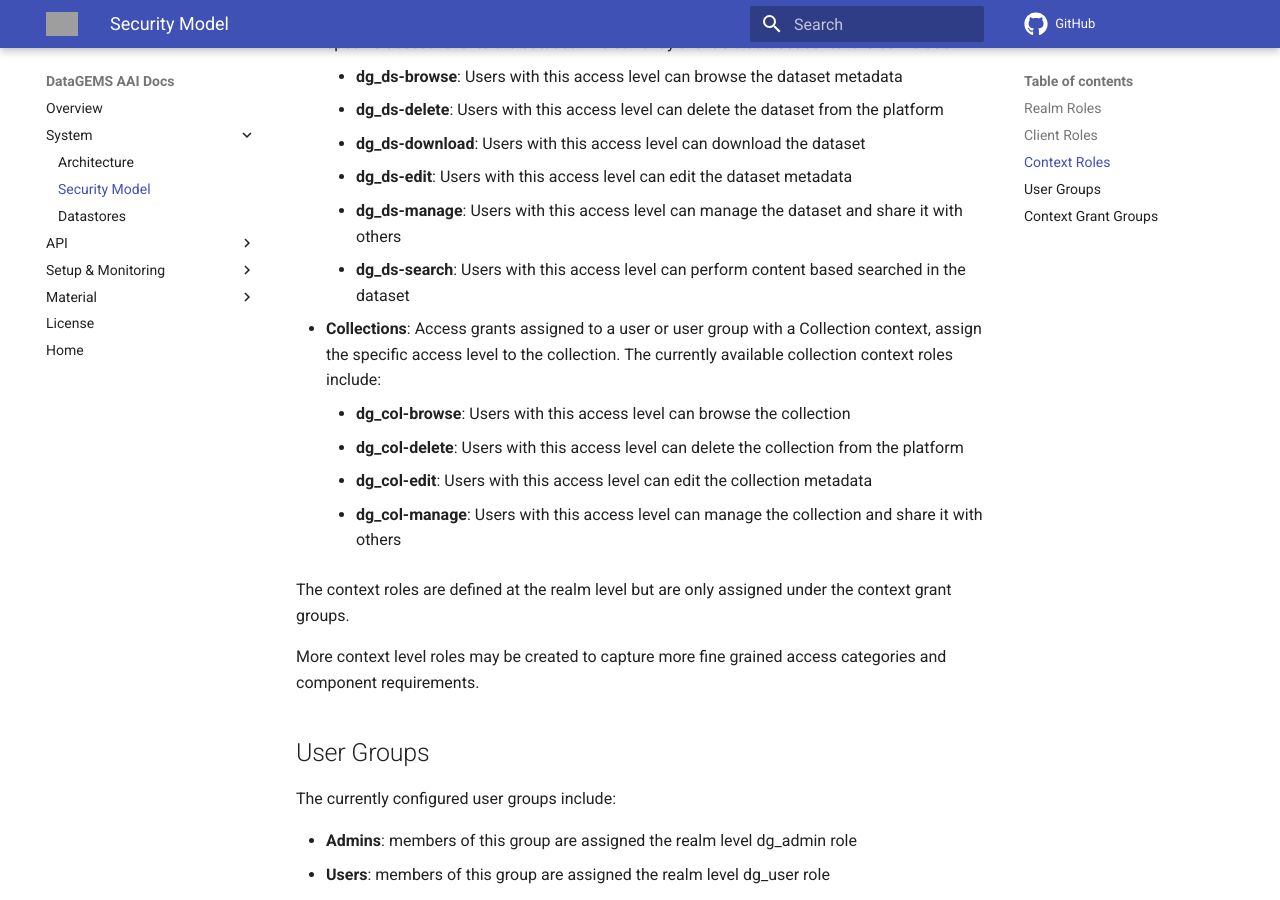
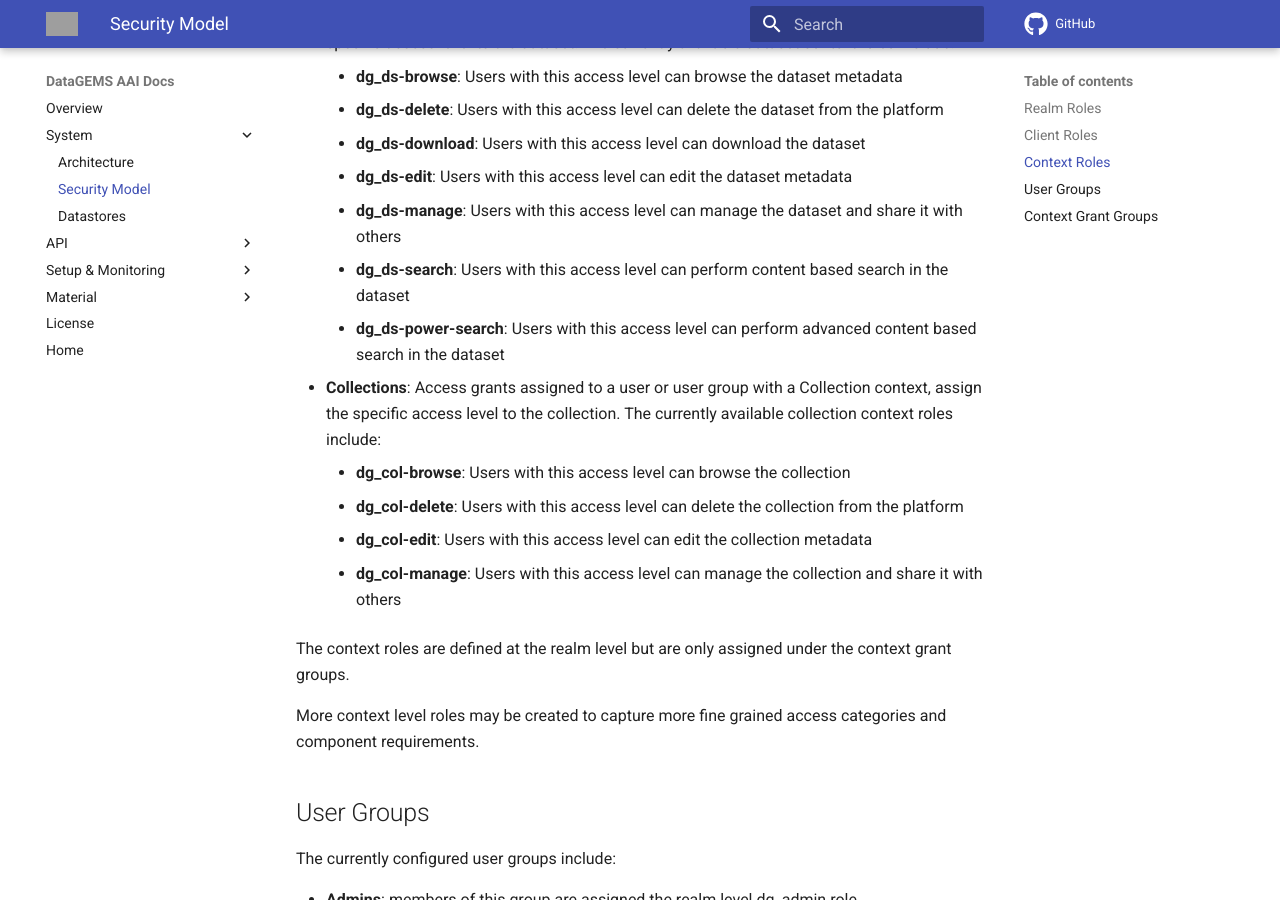
Before and after one commit to datagems-eosc/dg-aai, an MkDocs documentation site: the page built from docs/docs/security.md, in a window 1280 px wide and 900 px high, scrolled down 1696 px. Built offline with MkDocs 1.6.1 and Material for MkDocs 9.7.7, drawn with Linux system fonts in a browser that asks for light colours; comment, search, counter and statistics services are not loaded; the version menu is left out; grey boxes are pictures that could not be loaded.

Commit message:
Updated docs with power search grant

```diff
--- a/docs/docs/security.md
+++ b/docs/docs/security.md
@@ -41,7 +41,8 @@ To manage assigning access grants with specific context, roles are defined that
     * **dg_ds-download**: Users with this access level can download the dataset
     * **dg_ds-edit**: Users with this access level can edit the dataset metadata
     * **dg_ds-manage**: Users with this access level can manage the dataset and share it with others
-    * **dg_ds-search**: Users with this access level can perform content based searched in the dataset
+    * **dg_ds-search**: Users with this access level can perform content based search in the dataset
+    * **dg_ds-power-search**: Users with this access level can perform advanced content based search in the dataset
 * **Collections**: Access grants assigned to a user or user group with a Collection context, assign the specific access level to the collection. The currently available collection context roles include:
     * **dg_col-browse**: Users with this access level can browse the collection
     * **dg_col-delete**: Users with this access level can delete the collection from the platform
```
